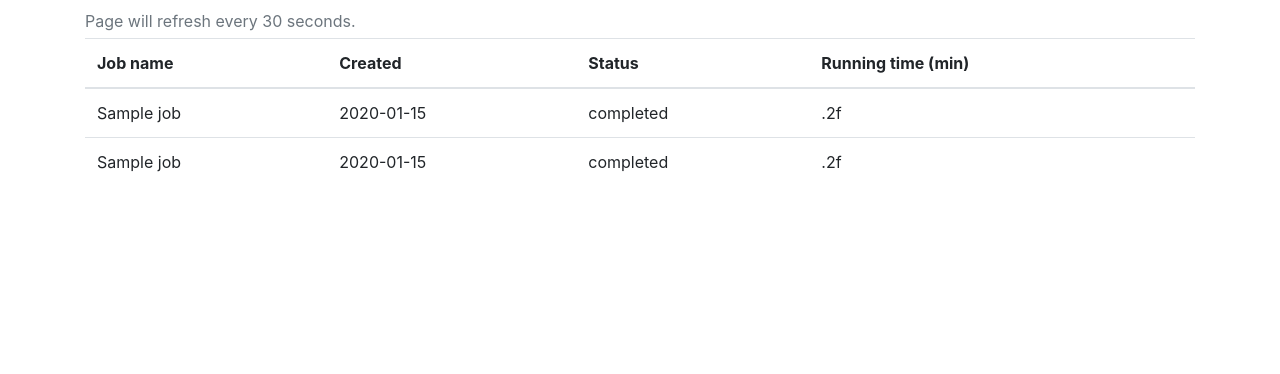
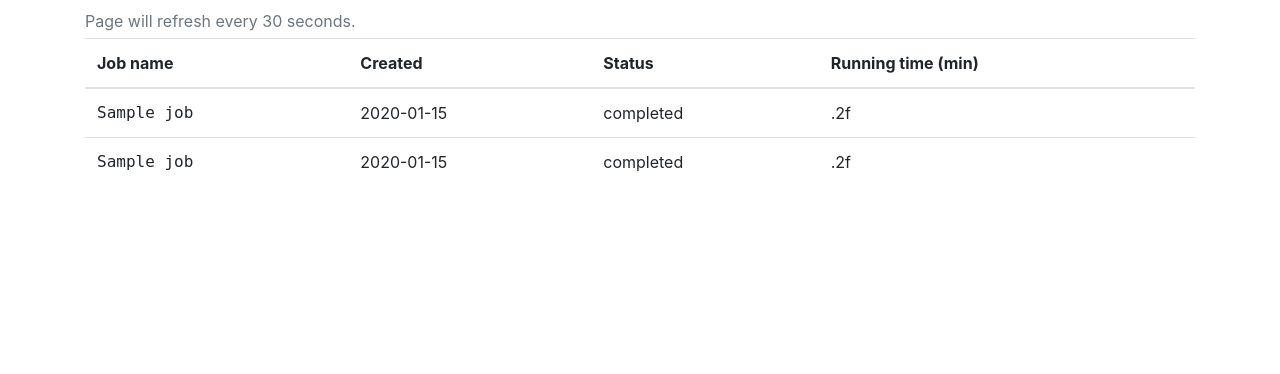
Before and after one commit to pierrepo/autoclassweb, a Flask app: template flaskapp/templates/status.html in a window 1280 px wide. Shown: the part 46-420 px from the top of the page. Run offline with Flask 2, Linux system fonts and the light colour scheme; the template is opened without the code that fills it: most values are stand-ins (such as "Sample title", 1, 10 or a date in 2020); parts of the project's set-up code (start-up, migrations or seed data) failed here and were passed over; some libraries are stand-ins or nearby versions.

Commit message:
Set job name font as monospace in status
Fix #3

```diff
--- a/flaskapp/static/style.css
+++ b/flaskapp/static/style.css
@@ -50,6 +50,9 @@ body > .container {
     margin-bottom: 5px;
 }
 
+ .job-name {
+     font-family: monospace;
+ }
 footer {
     margin-top: 10px;
     border-top: 1px solid #B3B3B3;
--- a/flaskapp/templates/status.html
+++ b/flaskapp/templates/status.html
@@ -22,7 +22,7 @@
             <!-- start with running jobs -->
             {% for job in job_m.running %}
             <tr class="running">
-                <td>{{ job.name }}</td>
+                <td class="job-name">{{ job.name }}</td>
                 <td>{{ job.ctime.strftime("%Y-%m-%d %H:%M:%S") }}</td>
                 <td>{{ job.status }}</td>
                 <td>{{ "{:.2f}".format(job.running_time) }}</td>
@@ -31,7 +31,7 @@
             <!-- and then with completed jobs -->
             {% for job in job_m.stopped %}
             <tr class="stopped">
-                <td>{{ job.name }}</td>
+                <td class="job-name">{{ job.name }}</td>
                 <td>{{ job.ctime.strftime("%Y-%m-%d %H:%M:%S") }}</td>
                 {% if config["FLASK_RESULTS_ARE_PUBLIC"] and job.status == "completed" %}
                     <td>
```
